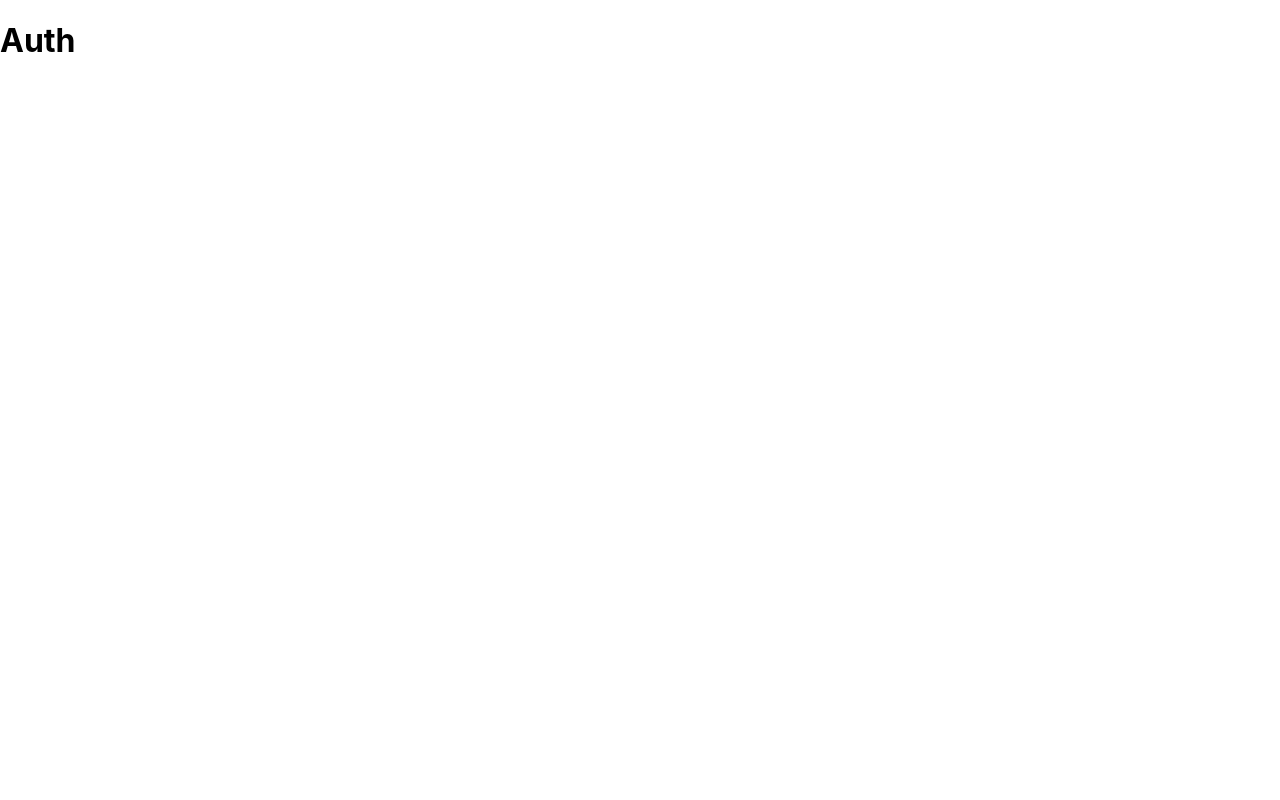
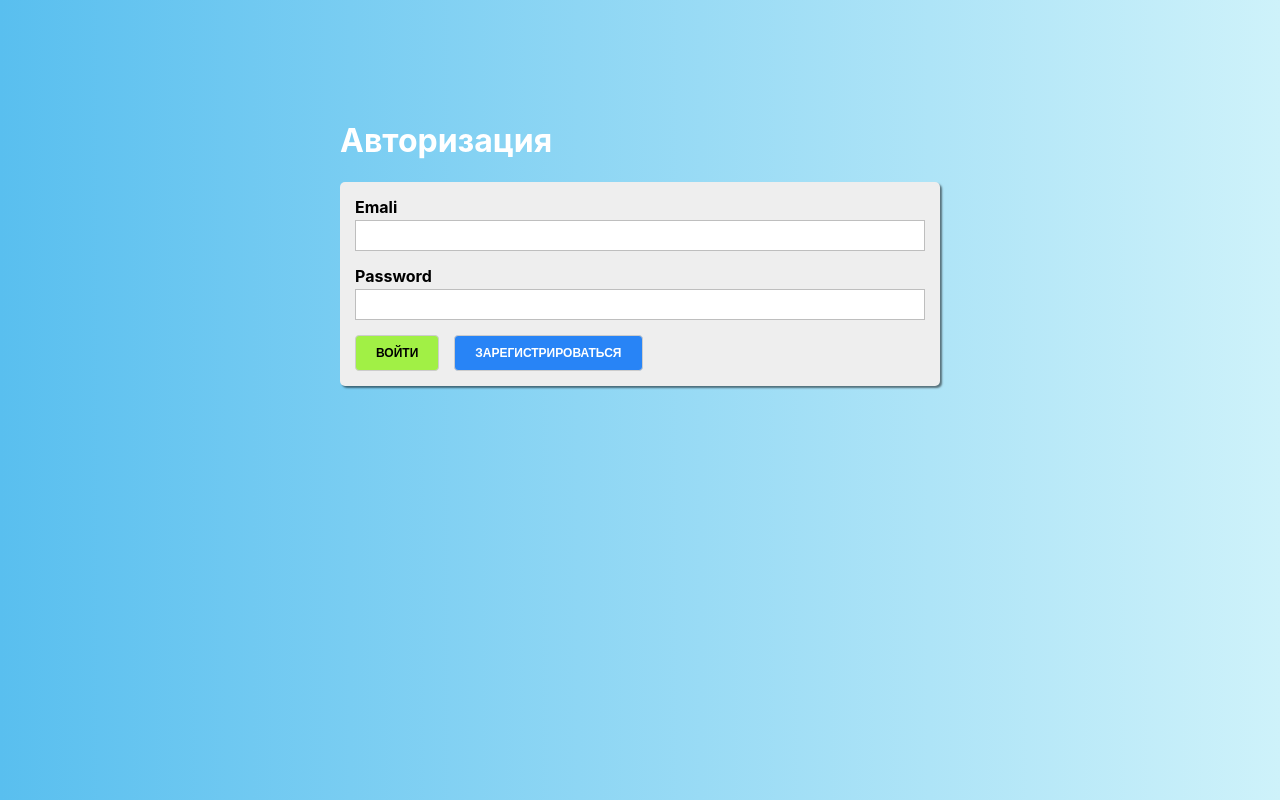
Before and after one commit to kraevskiy/react-quiz, a React (Create React App) app: page /auth in a window 1280 px wide. Built offline with nearby package versions, Linux system fonts and the light colour scheme; the HTML template or start-up script is replaced by a standard one.

Commit message:
add UI Component input but not finished

```diff
--- /dev/null
+++ b/src/components/UI/Input/Input.js
@@ -0,0 +1,38 @@
+import React from 'react';
+import classes from './Input.module.css'
+
+function isInvalid({valid, touched, shouldValidate}) {
+	return !valid && shouldValidate && touched
+}
+
+const Input = props => {
+	const inputType = props.type || 'text'
+	const cls = [
+		classes.Input
+	]
+	const htmlFor = `${inputType}-${Math.random()}`
+	if(isInvalid(props)){
+		cls.push(classes.invalid)
+	}
+	return(
+		<div
+			className={cls.join(' ')}
+		>
+			<label htmlFor="">{props.label}</label>
+			<input
+				type={inputType}
+				id={htmlFor}
+				value={props.value}
+				onChange={props.onChange}
+			/>
+			{
+				isInvalid(props)
+					? <span>{props.errorMessage || 'Введите верное значение'}</span>
+					: null
+			}
+			<span>{props.errorMessage}</span>
+		</div>
+	)
+}
+
+export default Input;
--- /dev/null
+++ b/src/components/UI/Input/Input.module.css
@@ -0,0 +1,31 @@
+.Input{
+	margin-bottom: 15px;
+}
+
+.Input label{
+	margin-bottom: 3px;
+	padding: 0;
+	display: block;
+	font-weight: bold;
+}
+
+.Input input{
+	display: block;
+	box-sizing: border-box;
+	border: 1px solid #bebebe;
+	padding: 7px;
+	margin: 0 0 5px;
+	width: 100%;
+	outline: none;
+	transition: all .3s ease-in-out;
+}
+
+.Input span{
+	color: #f01f30;
+	font-size: 12px;
+	font-weight: bold;
+}
+
+.Input.invalid label{
+	color: #f01f30;
+}
--- a/src/containers/Auth/Auth.js
+++ b/src/containers/Auth/Auth.js
@@ -1,10 +1,43 @@
 import React, {Component} from 'react';
+import classes from './Auth.module.css'
+import Button from "../../components/UI/Button/Button";
+import Input from "../../components/UI/Input/Input";
 
 class Auth extends Component {
+	loginHandler = () => {
+
+	}
+	registerHandler = () => {
+
+	}
+	submitHandler = event => {
+		event.preventDefault()
+	}
 	render() {
 		return (
-			<div>
-				<h1>Auth</h1>
+			<div className={classes.Auth}>
+				<div>
+					<h1>Авторизация</h1>
+					<form
+						className={classes.AuthForm}
+						onSubmit={this.submitHandler}>
+						<Input
+							label={'Emali'}
+							// type={}
+						/>
+						<Input
+							label={'Password'}
+							// type={}
+						/>
+
+						<Button
+							type="success"
+							onclick={this.loginHandler}>Войти</Button>
+						<Button
+							type="primary"
+							onclick={this.registerHandler}>Зарегистрироваться</Button>
+					</form>
+				</div>
 			</div>
 		);
 	}
--- /dev/null
+++ b/src/containers/Auth/Auth.module.css
@@ -0,0 +1,26 @@
+.Auth{
+	display: flex;
+	justify-content: center;
+	padding-top: 100px;
+	flex-grow: 1;
+	width: 100%;
+	background: linear-gradient(270deg, #cef2fa 0%, #59bfef 100%);
+}
+
+.Auth > div{
+	width: 100%;
+	max-width: 600px;
+	padding: 0 20px;
+}
+
+.Auth h1{
+	color: white;
+	text-align: -moz-center;
+}
+
+.AuthForm{
+	background: #eee;
+	box-shadow: 2px 2px 2px rgba(0,0,0,.5);
+	padding: 15px;
+	border-radius: 5px;
+}
--- a/src/containers/QuizList/QuizList.js
+++ b/src/containers/QuizList/QuizList.js
@@ -7,8 +7,7 @@
 		return [1,2,3].map((quiz, index)=>{
 			return(
 				<li
-					key={index}
-				>
+					key={index}>
 					<NavLink to={'/quiz/' + quiz}>
 						Тест {quiz}
 					</NavLink>
@@ -22,7 +21,6 @@
 			<div className={classes.QuizList}>
 				<div>
 					<h1>Список тестов</h1>
-
 					<ul>
 						{this.renderQuizes()}
 					</ul>
```
